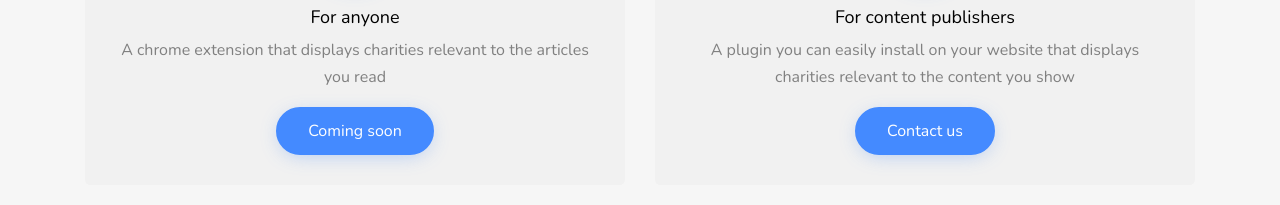
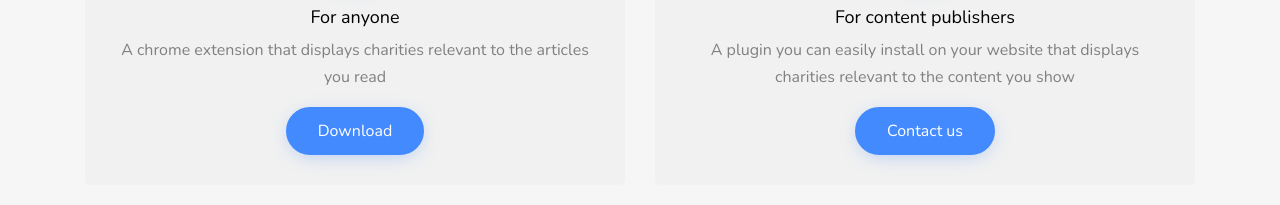
Before and after one commit to arubin18/arubin18-arubin18.github.io, a plain HTML site: page index.html in a window 1280 px wide. Shown: the part 2808-3013 px from the top of the page. Drawn offline with nearby package versions, Linux system fonts and the light colour scheme; files whose address does not match are found by name.

Commit message:
updated extension button

```diff
--- a/index.html
+++ b/index.html
@@ -221,7 +221,7 @@
                 <h3>For anyone</h3>
                 <p>A chrome extension that displays charities relevant to the articles you read</p>
                 <!-- <p><a href="https://chrome.google.com/webstore/detail/newspark/dcjblfhahfhlfmdacokgkpmmmlmejoki?hl=en" class="btn btn-primary" target="_blank">Download here</a></p> -->
-                <p class="btn btn-primary">Coming soon</p>
+                <p><a href="https://chrome.google.com/webstore/detail/newspark/dcjblfhahfhlfmdacokgkpmmmlmejoki?hl=en" target="_blank" class="btn btn-primary">Download</a></p>
               </div>
             </div>
           </div>
```
